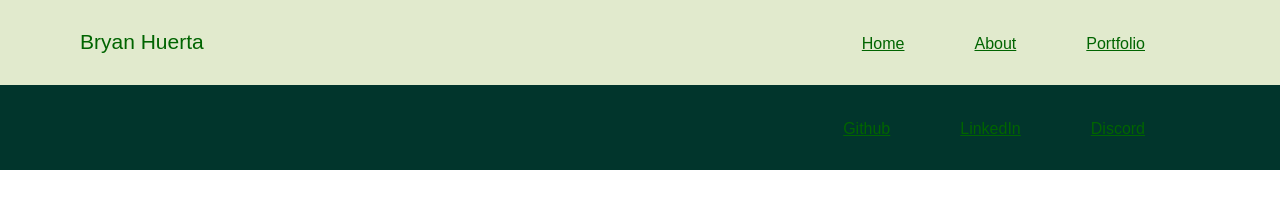
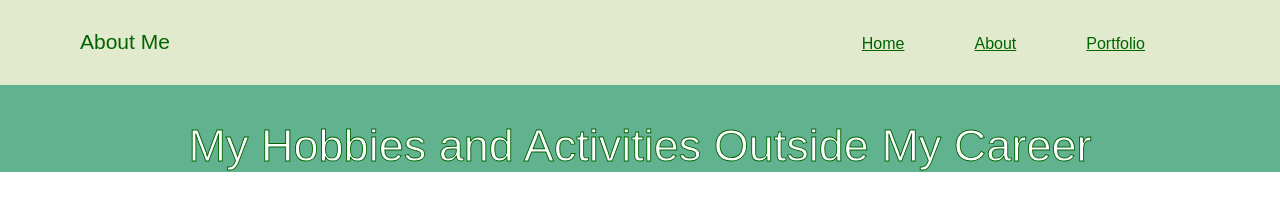
Before and after one commit to bhuertar/personal-site2.0, a plain HTML site: page about.html in a window 1280 px wide. Drawn offline with Linux system fonts and the light colour scheme.

Commit message:
added heading to about

```diff
--- a/about.html
+++ b/about.html
@@ -11,15 +11,17 @@
         <li><a href="./about.html">About</a></li>
         <li><a href="./index.html">Home</a></li>
       </ul>
-      <div class="name">Bryan Huerta</div>
+      <div class="name">About Me</div>
   </header>
-  <main></main>
-  <footer>
+  <main>
+    <div class="a">My Hobbies and Activities Outside My Career</div>
+  </main>
+  <!-- <footer>
     <ul>
       <li><a href="https://discord.com/bhuertar" target="_blank">Discord</a></li>
       <li><a href="https://www.linkedin.com/" target="_blank">LinkedIn</a></li>
       <li><a href="https://github.com/bhuertar" target="_blank">Github</a></li>
     </ul>
-  </footer>
+  </footer> -->
 </body>
 </html>
--- a/style.css
+++ b/style.css
@@ -68,3 +68,12 @@ footer {
   height: 85px;
   Font-family: Copperplate, Copperplate Gothic Light, fantasy;
 }
+.a {
+  Font-family: Copperplate, Copperplate Gothic Light, fantasy;
+  color:white;
+  -webkit-text-stroke: .9px #006400;
+  text-align: center;
+  font-size: 45px;
+  padding-top: 35px
+}
+}
```
